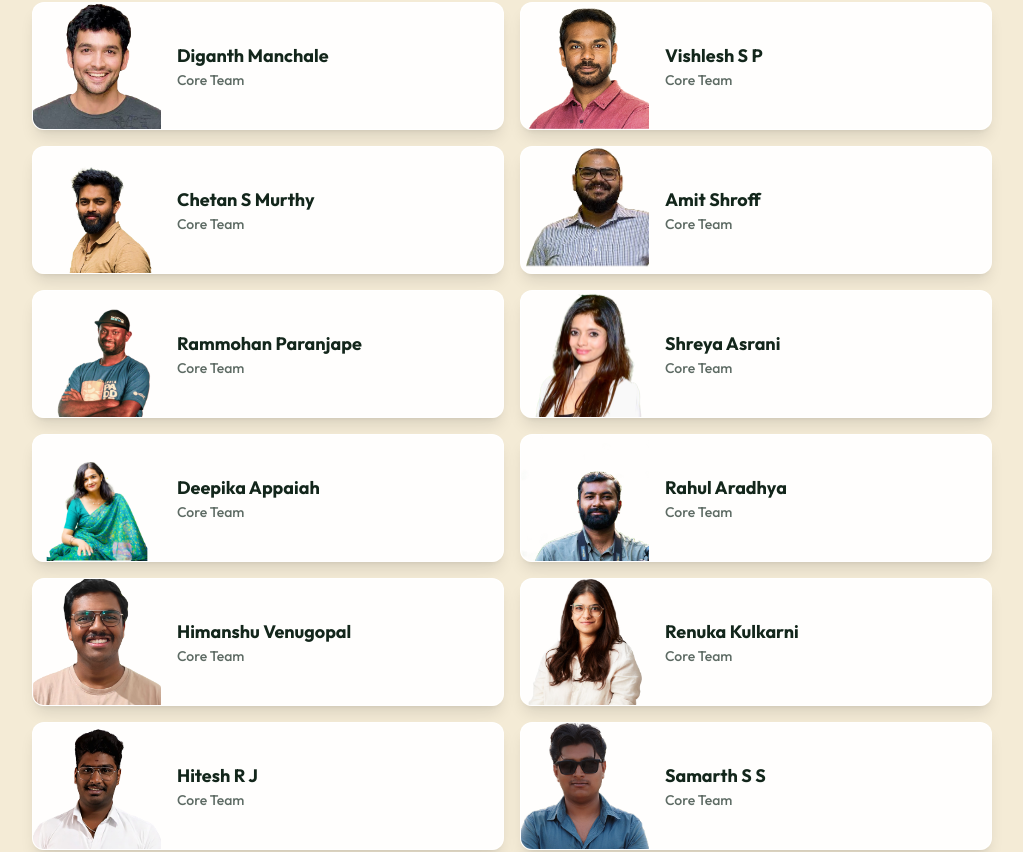
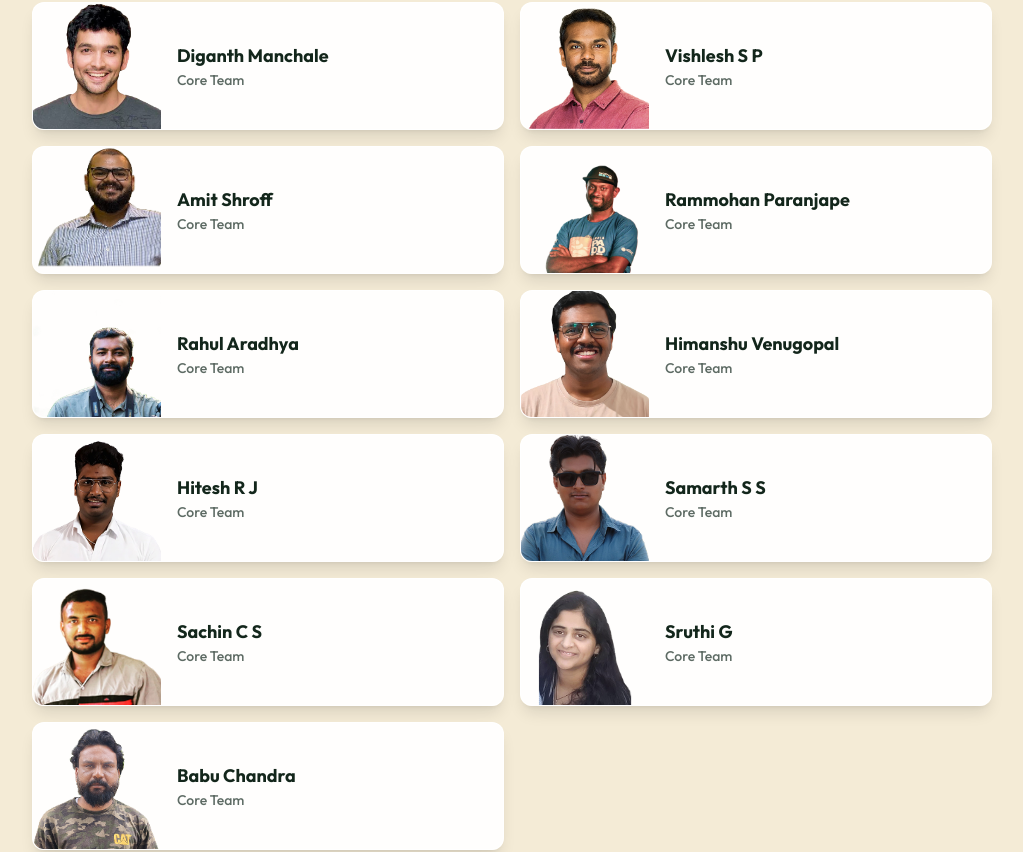
Before and after one commit to Himanshu762/BlueDot_React, a React (Vite) app: page /about in a window 1280 px wide. Shown: the part 2789-3641 px from the top of the page, without its empty margins (128-1151 px from the left). Built offline with nearby package versions, Linux system fonts and the light colour scheme.

Commit message:
Update About.tsx

```diff
--- a/src/pages/About.tsx
+++ b/src/pages/About.tsx
@@ -29,12 +29,7 @@ export default function About() {
       image: '/assets/About_vishlesh.png',
       isFounder: false
     },
-    {
-      name: 'Chetan S Murthy',
-      role: 'Core Team',
-      image: '/assets/About_cheta.avif',
-      isFounder: false
-    },
+
     {
       name: 'Amit Shroff',
       role: 'Core Team',
@@ -47,18 +42,7 @@ export default function About() {
       image: '/assets/About_rammohan.avif',
       isFounder: false
     },
-    {
-      name: 'Shreya Asrani',
-      role: 'Core Team',
-      image: '/assets/About_shreya.avif',
-      isFounder: false
-    },
-    {
-      name: 'Deepika Appaiah',
-      role: 'Core Team',
-      image: '/assets/About_deepika.avif',
-      isFounder: false
-    },
+
     {
       name: 'Rahul Aradhya',
       role: 'Core Team',
@@ -71,12 +55,7 @@ export default function About() {
       image: '/assets/About_Himanshu.avif',
       isFounder: false
     },
-    {
-      name: 'Renuka Kulkarni',
-      role: 'Core Team',
-      image: '/assets/About_renuka.avif',
-      isFounder: false
-    },
+
     {
       name: 'Hitesh R J',
       role: 'Core Team',
```
